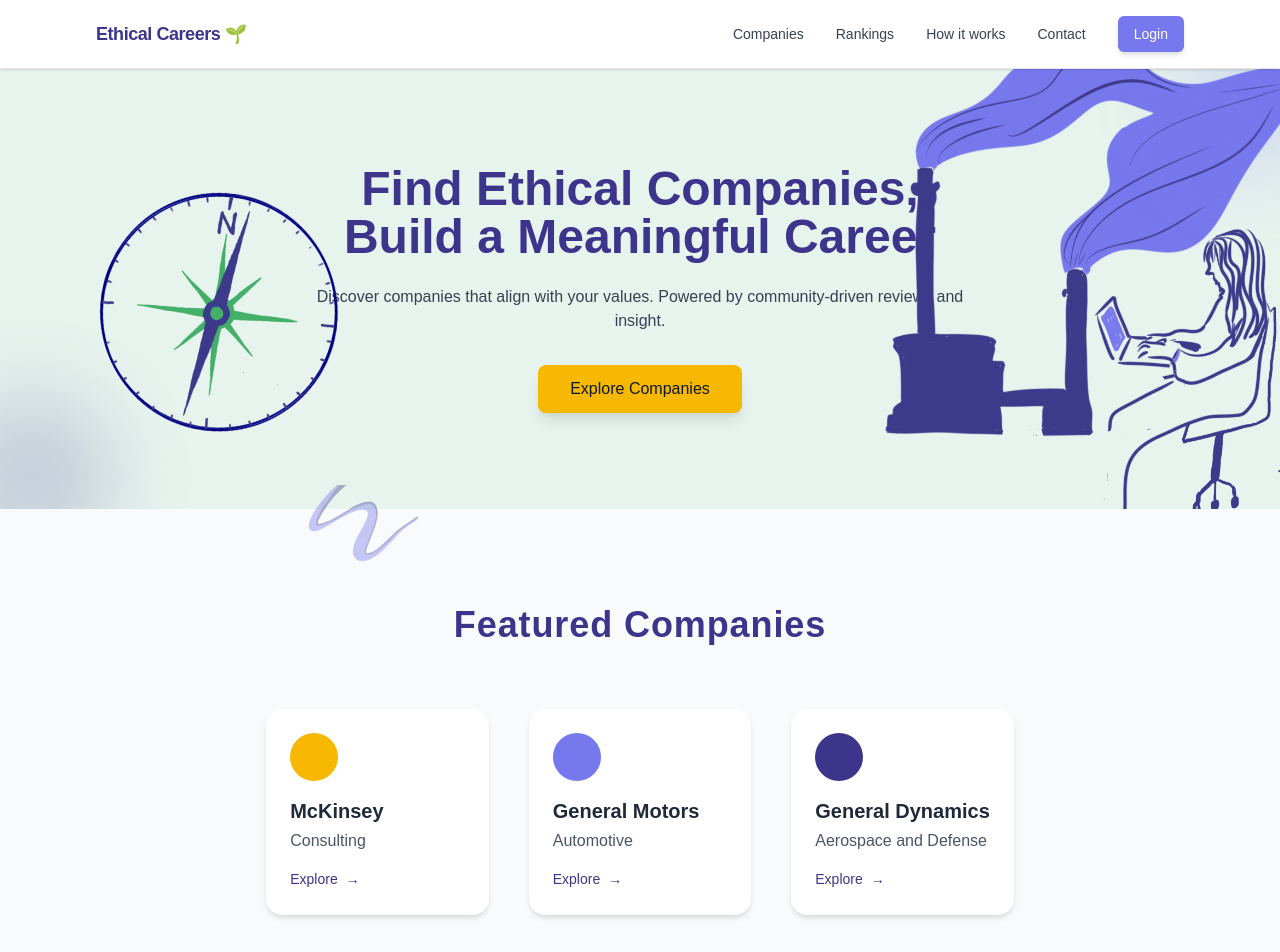
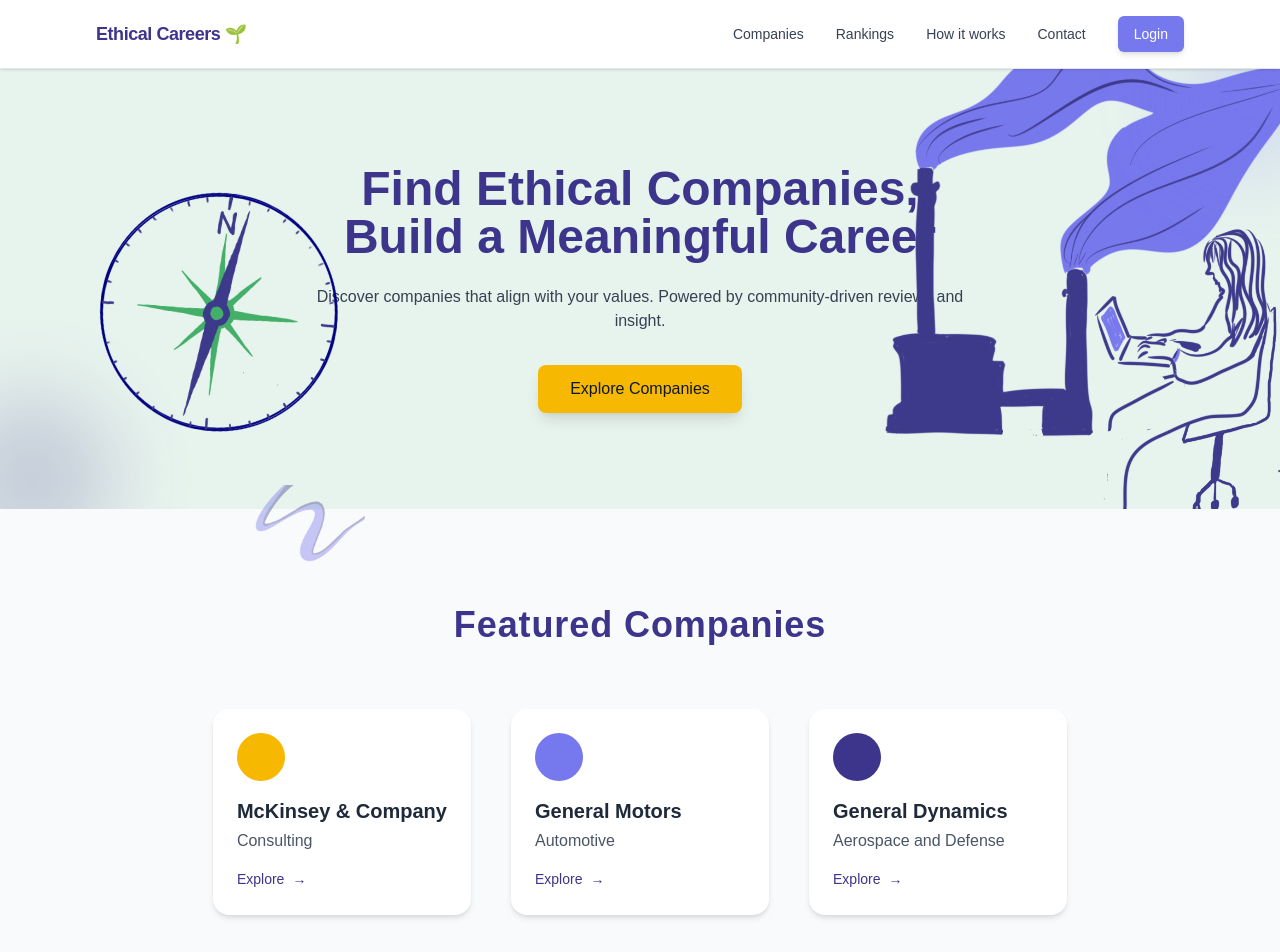
Before and after one commit to shahdalg/ethical-careers, a Next.js app in the folder ethical-careers/: page / in a window 1280 px wide. Shown: the top 952 px of the page. Built offline with nearby package versions, Linux system fonts and the light colour scheme; no server answers.

Commit message:
explore companies links functioning

```diff
--- a/ethical-careers/src/app/page.tsx
+++ b/ethical-careers/src/app/page.tsx
@@ -3,6 +3,7 @@ import { useEffect, useRef, useState } from "react";
 import { onAuthStateChanged, User } from "firebase/auth";
 import { auth } from "@/lib/firebase";
 import { useRouter } from 'next/navigation';
+import Link from 'next/link';
 
 const Home = () => {
   const revealRefs = useRef<Array<HTMLElement | null>>([]);
@@ -112,14 +113,16 @@ const Home = () => {
         </h3>
         <div className="grid sm:grid-cols-2 lg:grid-cols-3 gap-10">
           {[
-            { name: "McKinsey", field: "Consulting", color: "#F7B801", link: "/companies/mckinsey" },
+            { name: "McKinsey & Company", field: "Consulting", color: "#F7B801", link: "/companies/mckinsey" },
             { name: "General Motors", field: "Automotive", color: "#7678ED", link: "/companies/general-motors" },
             { name: "General Dynamics", field: "Aerospace and Defense", color: "#3D348B", link: "/companies/general-dynamics" },
           ].map((company) => (
-            <article
+            <Link
               key={company.name}
-              className="bg-white p-6 rounded-2xl shadow-md hover:shadow-xl transition-all hover:-translate-y-1"
+              href={company.link}
+              className="block"
             >
+              <article className="bg-white p-6 rounded-2xl shadow-md hover:shadow-xl transition-all hover:-translate-y-1 cursor-pointer h-full">
                 <div
                   className="h-12 w-12 rounded-full mb-4"
                   style={{ backgroundColor: company.color }}
@@ -130,6 +133,7 @@ const Home = () => {
                   Explore <span className="transition group-hover:translate-x-1">→</span>
                 </div>
               </article>
+            </Link>
           ))}
         </div>
       </section>
```
Lines whose indentation alone changed are shown as unchanged.
